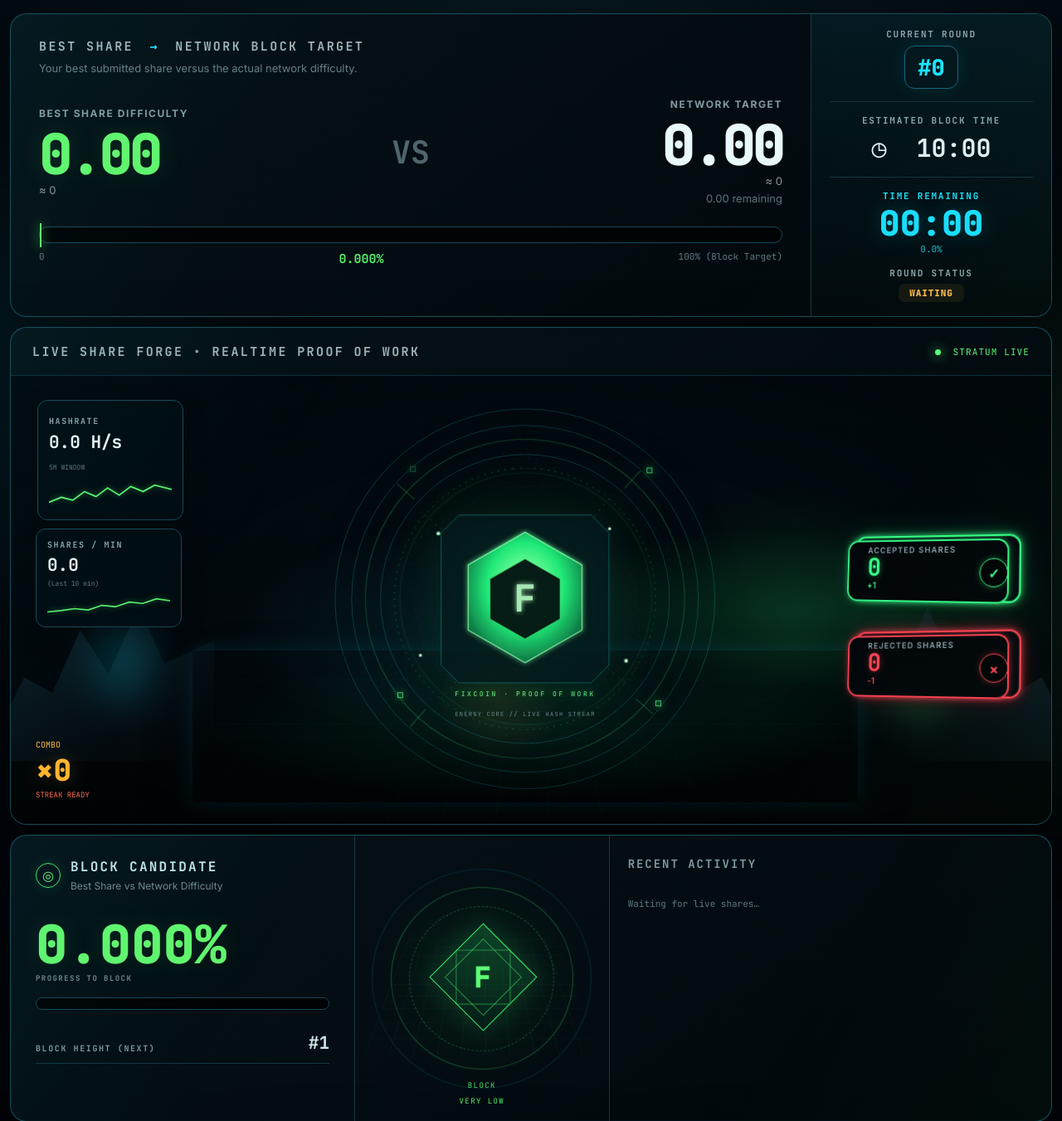
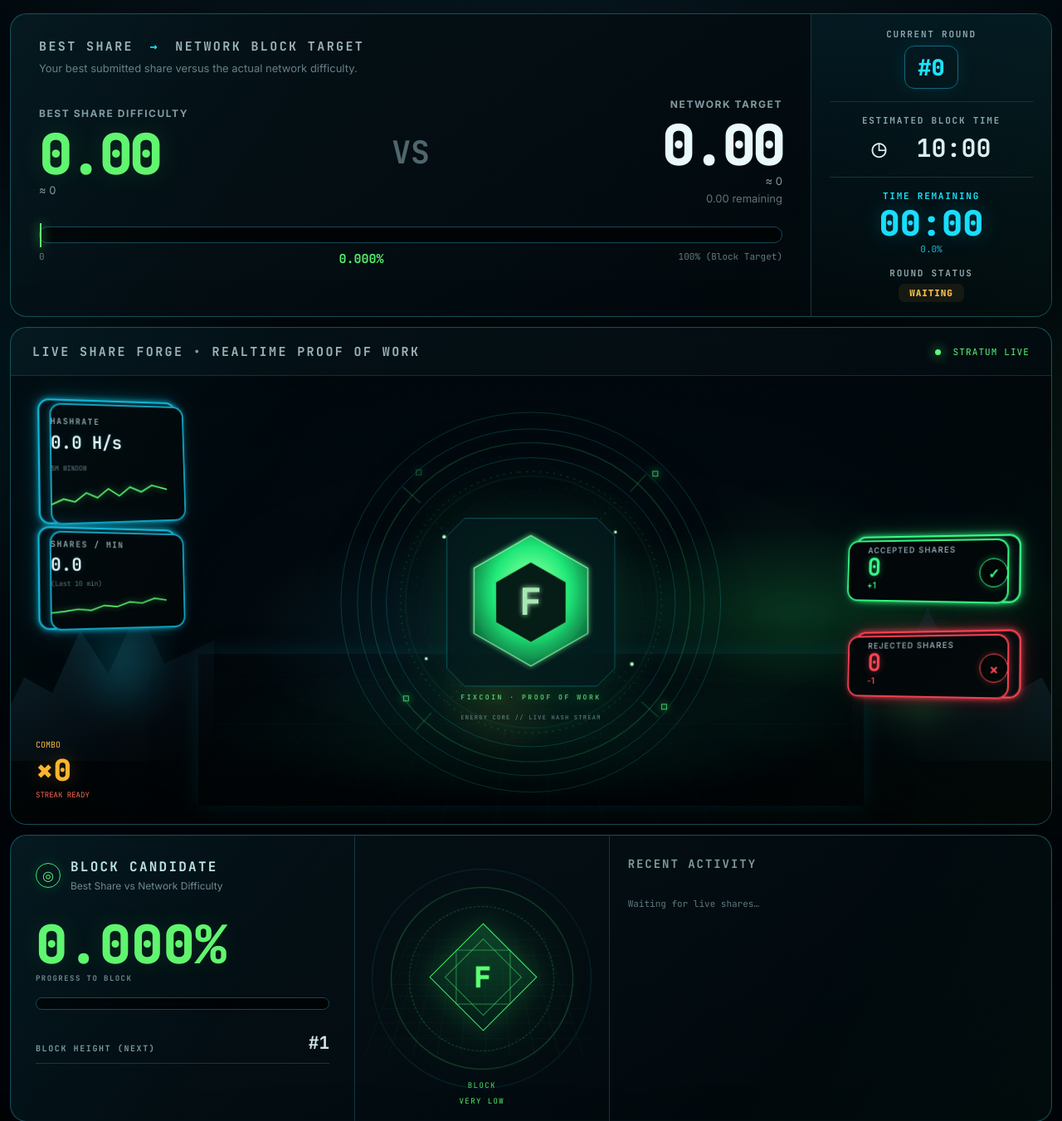
Before and after one commit to SyCzOfficialYT/mining-fixedcoin-solo, a Flask app: template monitor/templates/dashboard_v4.html in a window 1280 px wide. Shown: the top 1351 px of the page at 83% size. Run offline with Flask 3, Linux system fonts and the light colour scheme; the template is opened without the code that fills it, so the values that code supplies are empty.

Commit message:
ui(forge): load mirrored metric card and contained particle polish

```diff
--- a/monitor/static/dashboard_v4_share_3d.css
+++ b/monitor/static/dashboard_v4_share_3d.css
@@ -1,3 +1,5 @@
+@import url('/static/dashboard_v4_forge_polish.css?v=20260823-1');
+
 :root {
   --share3d-green: #39ff8a;
   --share3d-red: #ff4455;
```
